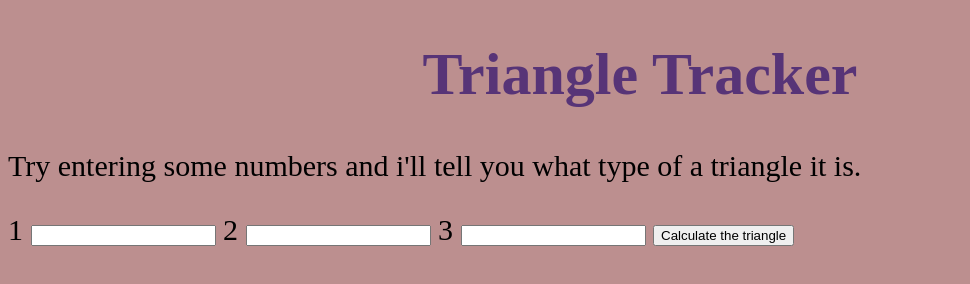
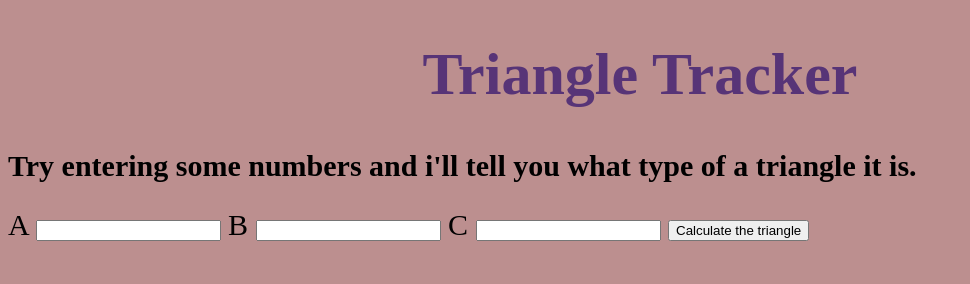
Before and after one commit to Soniawangui/Triangle-Tracker, a plain HTML site: page index.html in a window 1280 px wide. Shown: the whole page, without its empty margins (0-970 px from the left). Drawn offline with Linux system fonts and the light colour scheme.

Commit message:
initial commit

```diff
--- a/index.html
+++ b/index.html
@@ -11,27 +11,30 @@
 
   </head>
   <body>
-    <h1>Triangle Tracker</h1>
-    <div class="container">
-      <p>Try entering some numbers and i'll tell you what type of a triangle it is.</p>
+    <div id="particles-js">
+      <div id="content">
+          <h1>Triangle Tracker</h1>
+          <h2>Try entering some numbers and i'll tell you what type of a triangle it is.</h2>
 
-      <form id="triangle">
-        <label for="1"> 1</label>
-        <input id="1" type="text">
-        <label for="2">2</label>
-        <input id="2" type="text">
-        <label for="3"> 3</label>
-        <input id="3" type="text">
+          <form id="triangle">
+            <label for="A"> A</label>
+            <input id="A" type="number">
+            <label for="B">B</label>
+            <input id="B" type="number">
+            <label for="C"> C</label>
+            <input id="C" type="number">
 
-        <button type="submit" class="btn">Calculate the triangle</button>
+            <button type="submit" class="btn" onclick= "triangleTracker()">Calculate the triangle</button>
+          </form>
+      </div>
+    </div>
+
        </form>
-       <script src="script.js"></script>
+
+       <script src="script.js" type="text/javascript"></script>
 
 
-
-
-    </div>
-    </div>
+  </div>
 
   </body>
   </html>
--- /dev/null
+++ b/script.js
@@ -0,0 +1,15 @@
+function triangleTracker() {
+  var a = parseInt(document.getElementById('A').value);
+  var b = parseInt(document.getElementById('B').value);
+  var c = parseInt(document.getElementById('C').value);
+   if (a === b && a === c && b === c){
+   alert("equilateral");
+   }
+else if ( a !== b && b !== c && c !== a) {
+  alert("scalene");
+}
+else if ( a == b || a ===c || b ===c) {
+  alert("isosceles");
+}
+else ( alert("this is not a triangle"));
+}
--- a/styles.css
+++ b/styles.css
@@ -13,3 +13,6 @@ body {
   color: black;
 
 }
+h2{
+  font-size: 30px;
+}
```
Also changed, not shown: getResult.js (added), images/background.jpg (added), tattly_triangle_yoko_sakao_ohama_00_1200x1200.png (added).
